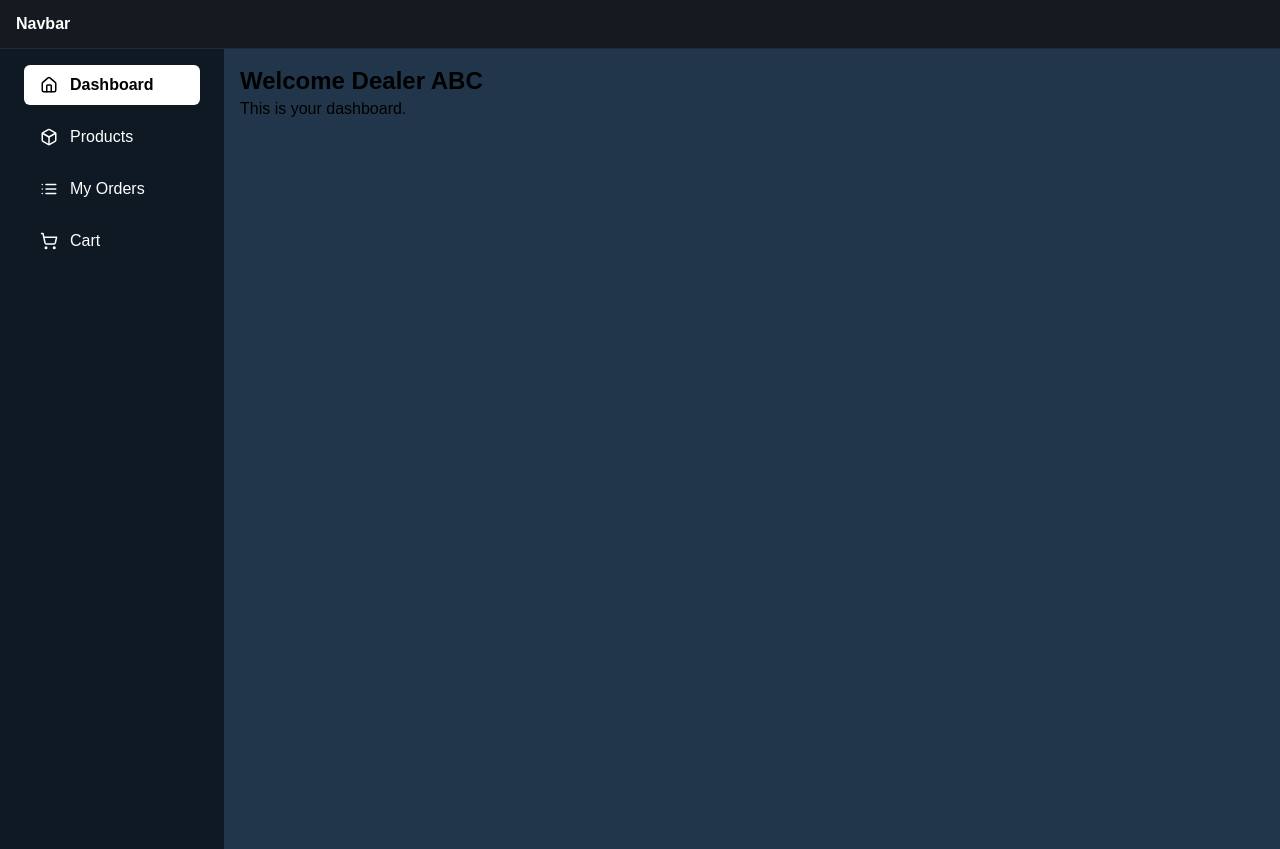
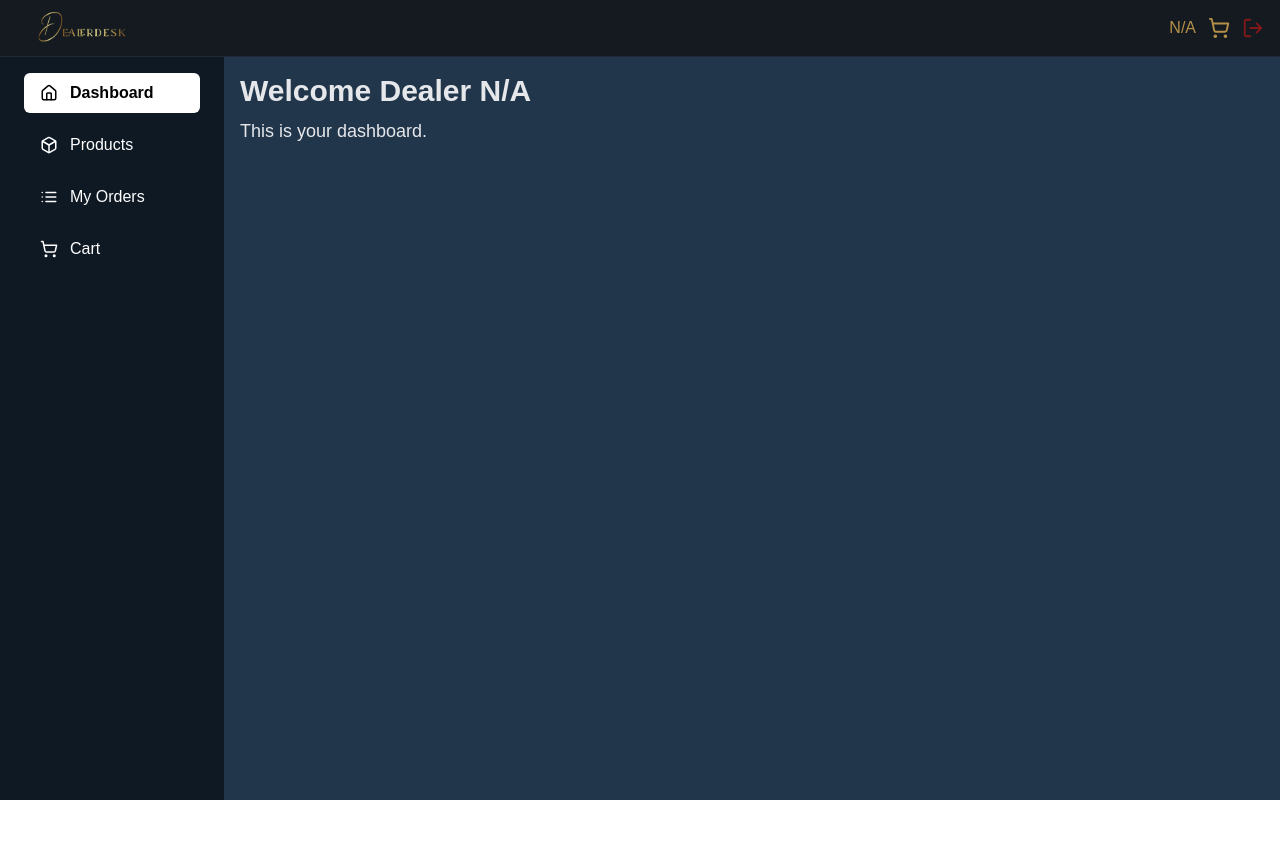
Before and after one commit to Saba-Ahmad-sp/DealerDesk, a Next.js app: page /dashboard in a window 1280 px wide. After the commit the page ends 800 px from the top, so only its background shows below. Built offline with nearby package versions, Linux system fonts and the light colour scheme; sample sign-in values are in the browser's storage.

Commit message:
Adds dashboard page with user's name, Adds top navbar with cart & logout button and updated some code

```diff
--- a/src/app/(dashboard)/dashboard/page.tsx
+++ b/src/app/(dashboard)/dashboard/page.tsx
@@ -1,10 +1,42 @@
+"use client";
+import { useEffect, useState } from "react";
+import { useRouter } from "next/navigation";
+
+interface User {
+  name: string;
+  email: string;
+}
+
 const DashboardPage = () => {
+  const router = useRouter();
+  const [user, setUser] = useState<User>({ name: "", email: "" });
+
+  useEffect(() => {
+    const storedUser = localStorage.getItem("DealerDeskUser");
+    const isLoggedIn = localStorage.getItem("isLoggedIn");
+
+    if (storedUser && isLoggedIn === "true") {
+      try {
+        const parsedUser = JSON.parse(storedUser);
+        setUser({
+          name: parsedUser.fullName || 'N/A',
+          email: parsedUser.email || 'N/A'
+        })
+      } catch (error) {
+        console.log('Failed to parse user data:', error);
+        router.push('/login')
+      }
+    } else {
+      router.push('/login')
+    }
+  }, [router]);
+
   return (
-    <div className="">
-      <h1 className="text-2xl font-semibold">Welcome Dealer ABC</h1>
-      <p>This is your dashboard.</p>
+    <div className="text-gray-200">
+      <h1 className="text-2xl font-semibold md:text-3xl">Welcome Dealer {user.name}</h1>
+      <p className="text-md mt-2 md:text-lg">This is your dashboard.</p>
     </div>
   );
-}
+};
 
-export default DashboardPage
+export default DashboardPage;
--- a/src/app/(dashboard)/layout.tsx
+++ b/src/app/(dashboard)/layout.tsx
@@ -15,7 +15,7 @@ export default function DashboardLayout({
       <Navbar toggleSidebar={() => setSidebarOpen(!sidebarOpen)} />
       <div className="flex flex-1">
         <Sidebar isOpen={sidebarOpen} />
-        <main className="flex-1 p-4 overflow-y-auto h-screen bg-[#21364A]">
+        <main className="flex-1 p-4 overflow-y-auto bg-[#21364A]">
           {children}
         </main>
       </div>
--- a/src/components/Navbar.tsx
+++ b/src/components/Navbar.tsx
@@ -1,14 +1,65 @@
 "use client";
 
 import { Menu } from "lucide-react";
+import Image from "next/image";
+import { useEffect, useState } from "react";
+import { useRouter } from "next/navigation";
+import { LogOut, ShoppingCart } from "lucide-react";
+
+interface User {
+  name: string;
+  email: string;
+}
 
 const Navbar = ({ toggleSidebar }: { toggleSidebar: () => void }) => {
+  const router = useRouter();
+  const [user, setUser] = useState<User>({ name: "", email: "" });
+
+  useEffect(() => {
+    const storedUser = localStorage.getItem("DealerDeskUser");
+    const isLoggedIn = localStorage.getItem("isLoggedIn");
+
+    if (storedUser && isLoggedIn === "true") {
+      try {
+        const parsedUser = JSON.parse(storedUser);
+        setUser({
+          name: parsedUser.fullName || "N/A",
+          email: parsedUser.email || "N/A",
+        });
+      } catch (error) {
+        console.log("Failed to parse user data:", error);
+        router.push("/login");
+      }
+    } else {
+      router.push("/login");
+    }
+  }, [router]);
+
+    const handleLogout = () => {
+    localStorage.setItem('isLoggedIn', 'false');
+    router.push('/');
+  };
+
   return (
-    <div className="w-full bg-[#141A1F] border-b border-gray-800 shadow-[0_4px_6px_rgba(0,0,0,0.4),0_1px_3px_rgba(0,0,0,0.3)] flex items-center px-4 py-3">
-      <div className="md:hidden mr-4 cursor-pointer" onClick={toggleSidebar}>
-        <Menu className="text-white" size={24} />
+    <div className="w-full bg-[#141A1F] border-b border-gray-800 shadow-[0_4px_6px_rgba(0,0,0,0.4),0_1px_3px_rgba(0,0,0,0.3)] px-4 flex justify-between">
+      <div className="flex items-center">
+        <div className="md:hidden mr-4 cursor-pointer" onClick={toggleSidebar}>
+          <Menu className="text-white" size={24} />
+        </div>
+        <div className="relative h-12 w-26 md:h-14 md:w-36 ml-[-14px] md:ml-[-6px]">
+          <Image
+            src="/DDlogo.png"
+            alt="Dealer Desk Logo"
+            fill
+            className="object-contain"
+          />
+        </div>
       </div>
-      <span className="text-white font-semibold">Navbar</span>
+      <div className="flex gap-3 items-center text-[#b49048]">
+        <span>{user.name}</span>
+        <ShoppingCart width={22}/>
+        <LogOut width={22} className="text-red-900" onClick={handleLogout}/>
+      </div>
     </div>
   );
 };
--- a/src/components/Sidebar.tsx
+++ b/src/components/Sidebar.tsx
@@ -24,7 +24,7 @@ const Sidebar = ({ isOpen }: { isOpen: boolean }) => {
           {navItems.map((item) => {
             const isActive = pathname === item.href;
             return (
-              <li key={item.name} className="sm">
+              <li key={item.name}>
                 <Link
                   href={item.href}
                   className={`flex items-center gap-3 px-4 py-2 rounded-md transition-colors
```
Also changed, not shown: public/DDlogo.png (added), public/Dealerdesklogo.png (added).
